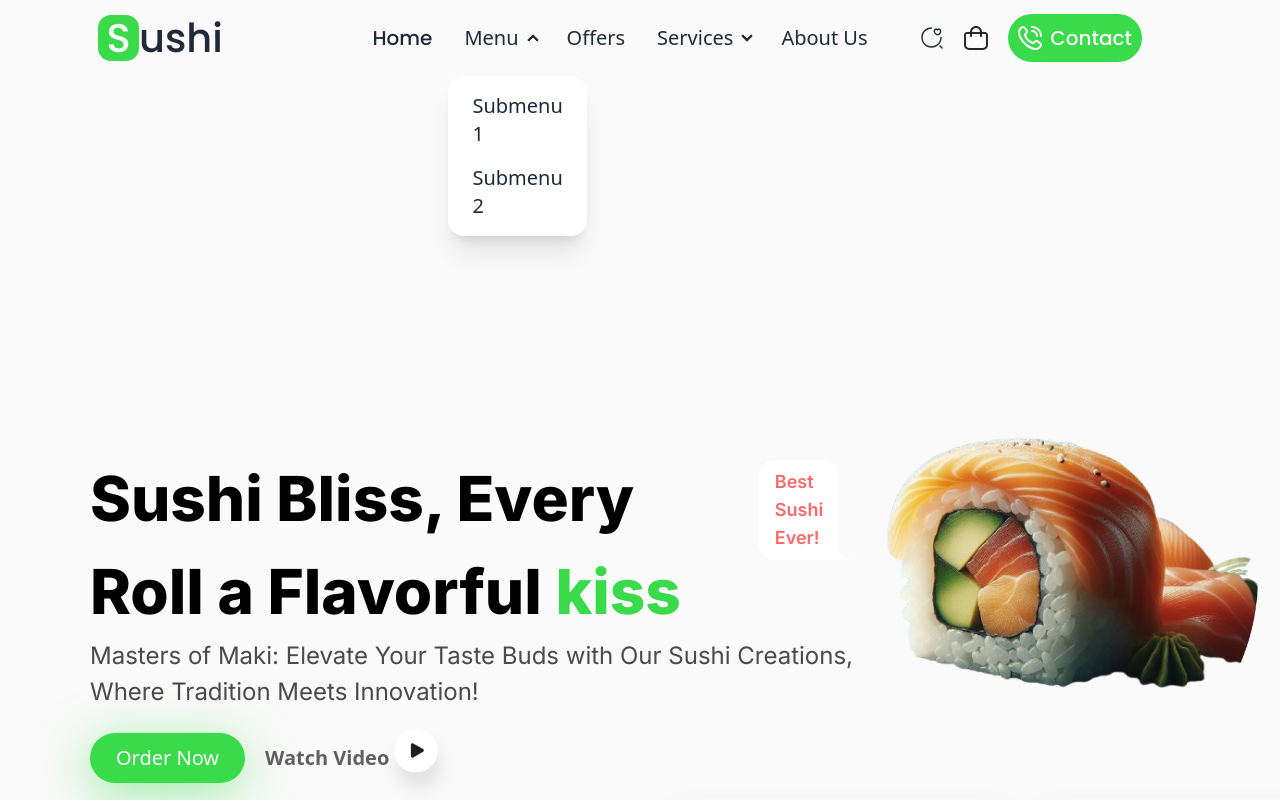
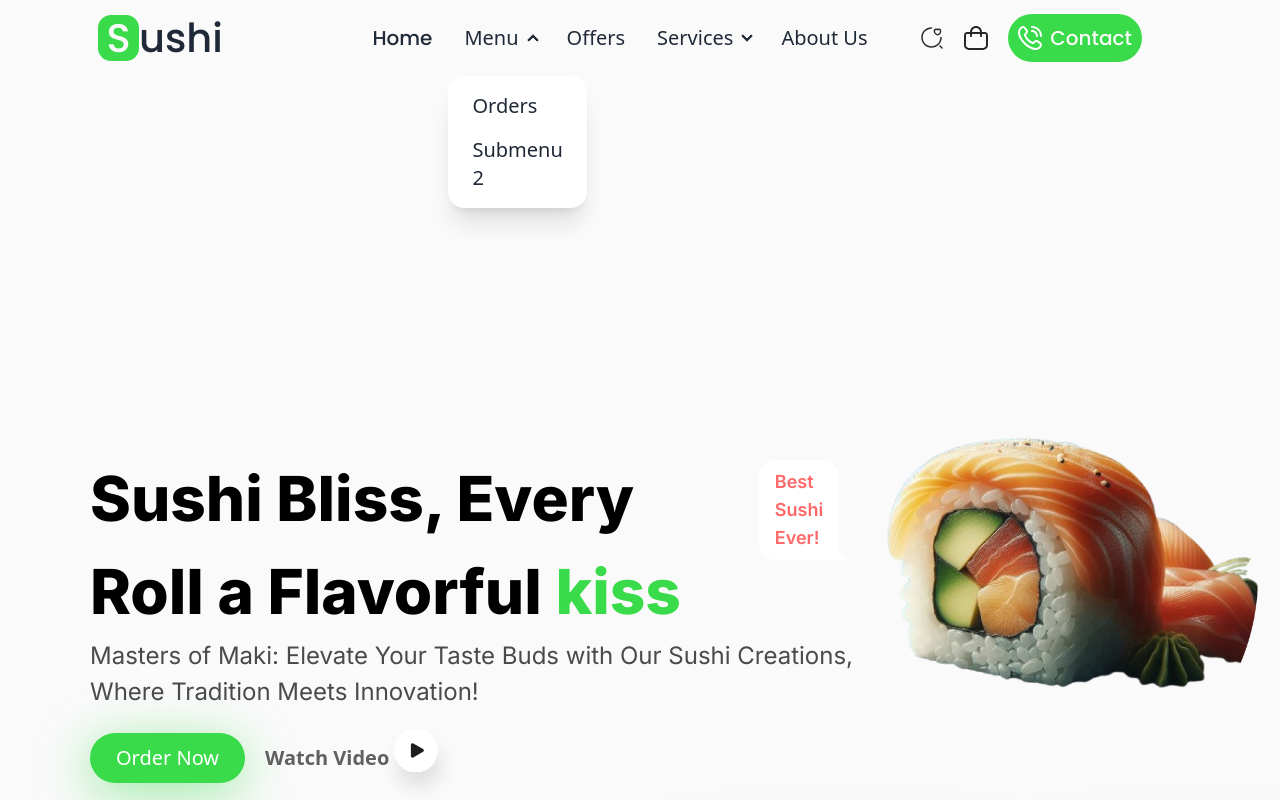
Before and after one commit to Maxwell011/sushi-experience, a React (Vite) app: page / in a window 1280 px wide. Both pictures are taken after a click on the heading "Menu". Shown: the top 800 px of the page. Built offline with nearby package versions, Linux system fonts and the light colour scheme.

Commit message:
Update submenu label to "Orders"

```diff
--- a/src/components/nav.tsx
+++ b/src/components/nav.tsx
@@ -72,7 +72,7 @@ const Nav = () => {
                   <summary>Menu</summary>
                   <ul className='p-2'>
                     <li>
-                      <a>Submenu 1</a>
+                      <a>Orders</a>
                     </li>
                     <li>
                       <a>Submenu 2</a>
```
